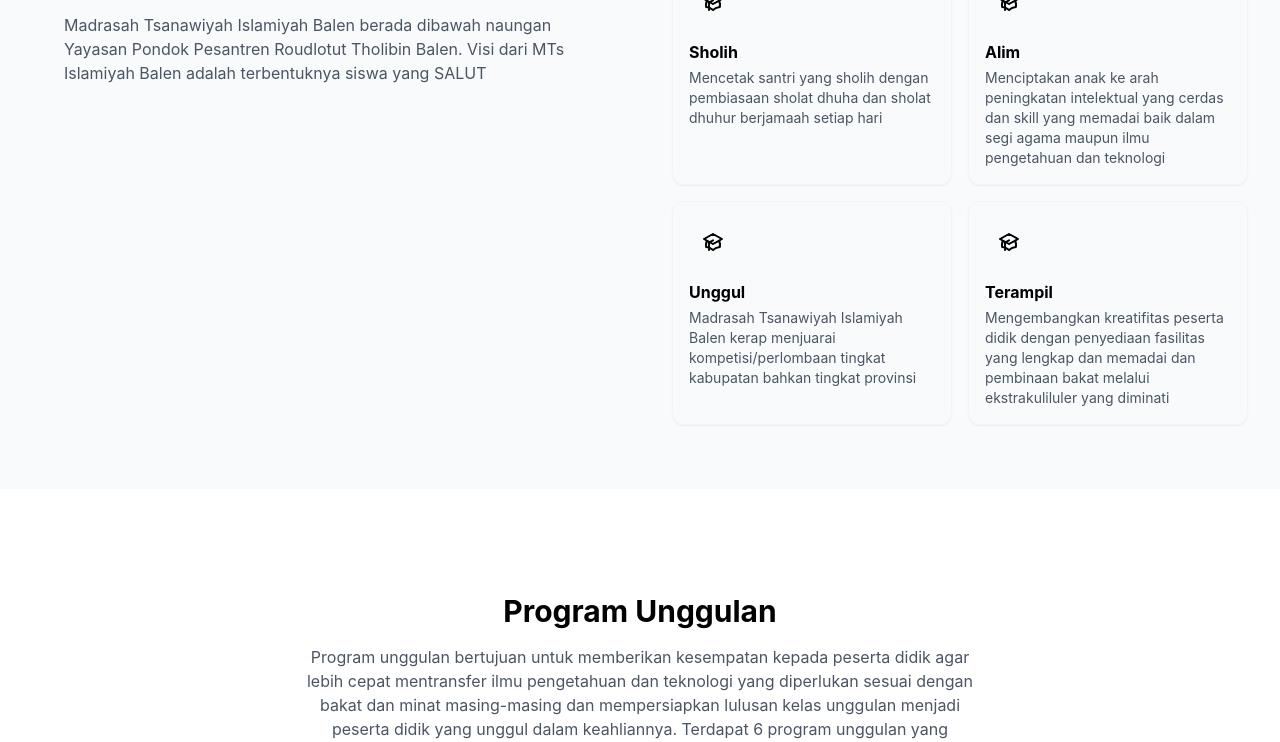
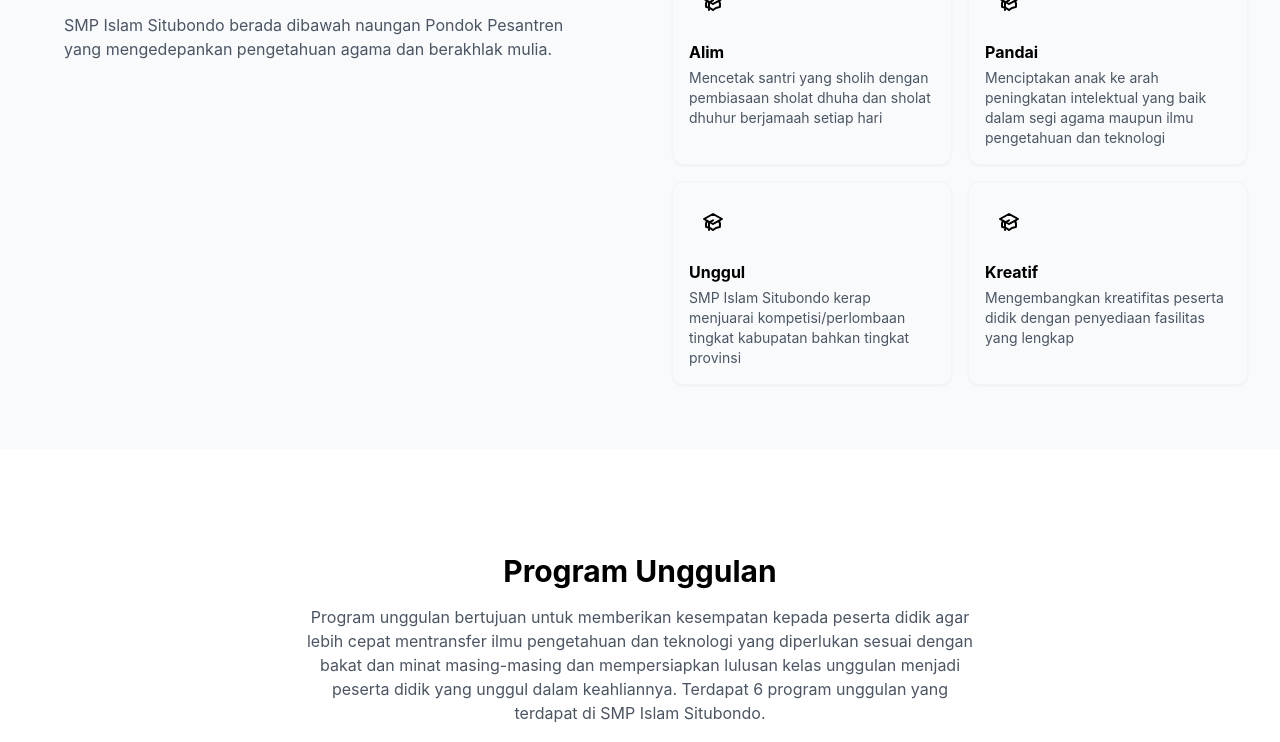
Before and after one commit to jokiwebbjn/contoh_01, a website: page index.html in a window 1280 px wide. Shown: the part 671-1413 px from the top of the page. Drawn offline with Linux system fonts and the light colour scheme.

Commit message:
Update index.html

```diff
--- a/index.html
+++ b/index.html
@@ -96,7 +96,7 @@
     <div class="mx-auto max-w-[43rem]">
       <div class="text-center">
         <p class="text-lg font-medium leading-8 text-green-600/95">Selamat Datang di Situs Resmi</p>
-        <h1 class="mt-3  text-[3.5rem] font-bold leading-[4rem] tracking-tight text-black">MTs Islamiyah Unggulan Balen</h1>
+        <h1 class="mt-3  text-[3.5rem] font-bold leading-[4rem] tracking-tight text-black">SMP Islam Situbondo</h1>
         <p class="mt-3 text-lg leading-relaxed text-slate-400">lembaga pendidikan berbasis Islam yang berdedikasi untuk menciptakan generasi muda yang beriman, cerdas, dan berakhlak mulia.</p>
       </div>
 
@@ -125,7 +125,7 @@
           <h2 class="text-3xl font-bold sm:text-4xl">Profil Madrasah</h2>
 
           <p class="mt-4 text-gray-600">
-            Madrasah Tsanawiyah Islamiyah Balen berada dibawah naungan Yayasan Pondok Pesantren Roudlotut Tholibin Balen. Visi dari MTs Islamiyah Balen adalah terbentuknya siswa yang SALUT
+            SMP Islam Situbondo berada dibawah naungan Pondok Pesantren yang mengedepankan pengetahuan agama dan berakhlak mulia.
           </p>
 
         </div>
@@ -156,7 +156,7 @@
               </svg>
             </span>
 
-            <h2 class="mt-2 font-bold">Sholih</h2>
+            <h2 class="mt-2 font-bold">Alim</h2>
 
             <p class="hidden sm:mt-1 sm:block sm:text-sm sm:text-gray-600">
                 Mencetak santri yang sholih dengan pembiasaan sholat dhuha dan sholat dhuhur berjamaah setiap hari
@@ -188,10 +188,10 @@
               </svg>
             </span>
 
-            <h2 class="mt-2 font-bold">Alim</h2>
+            <h2 class="mt-2 font-bold">Pandai</h2>
 
             <p class="hidden sm:mt-1 sm:block sm:text-sm sm:text-gray-600">
-                Menciptakan anak ke arah peningkatan intelektual yang cerdas dan skill yang memadai baik dalam segi agama maupun ilmu pengetahuan dan teknologi
+                Menciptakan anak ke arah peningkatan intelektual yang baik dalam segi agama maupun ilmu pengetahuan dan teknologi
             </p>
           </a>
 
@@ -223,7 +223,7 @@
             <h2 class="mt-2 font-bold">Unggul</h2>
 
             <p class="hidden sm:mt-1 sm:block sm:text-sm sm:text-gray-600">
-                Madrasah Tsanawiyah Islamiyah Balen kerap menjuarai kompetisi/perlombaan tingkat kabupatan bahkan tingkat provinsi
+                SMP Islam Situbondo kerap menjuarai kompetisi/perlombaan tingkat kabupatan bahkan tingkat provinsi
             </p>
           </a>
 
@@ -252,10 +252,10 @@
               </svg>
             </span>
 
-            <h2 class="mt-2 font-bold">Terampil</h2>
+            <h2 class="mt-2 font-bold">Kreatif</h2>
 
             <p class="hidden sm:mt-1 sm:block sm:text-sm sm:text-gray-600">
-                Mengembangkan kreatifitas peserta didik dengan penyediaan fasilitas yang lengkap dan memadai dan pembinaan bakat melalui ekstrakuliluler yang diminati
+                Mengembangkan kreatifitas peserta didik dengan penyediaan fasilitas yang lengkap
             </p>
           </a>
 
@@ -271,7 +271,7 @@
           <h2 class="text-3xl font-bold sm:text-4xl">Program Unggulan</h2>
 
           <p class="mt-4 text-gray-600">
-            Program unggulan bertujuan untuk memberikan kesempatan kepada peserta didik agar lebih cepat mentransfer ilmu pengetahuan dan teknologi yang diperlukan sesuai dengan bakat dan minat masing-masing dan mempersiapkan lulusan kelas unggulan menjadi peserta didik yang unggul dalam keahliannya. Terdapat 6 program unggulan yang terdapat di Madrasah Tsanawiyah Islamiyah Balen.
+            Program unggulan bertujuan untuk memberikan kesempatan kepada peserta didik agar lebih cepat mentransfer ilmu pengetahuan dan teknologi yang diperlukan sesuai dengan bakat dan minat masing-masing dan mempersiapkan lulusan kelas unggulan menjadi peserta didik yang unggul dalam keahliannya. Terdapat 6 program unggulan yang terdapat di SMP Islam Situbondo.
           </p>
 
         </div>
```
